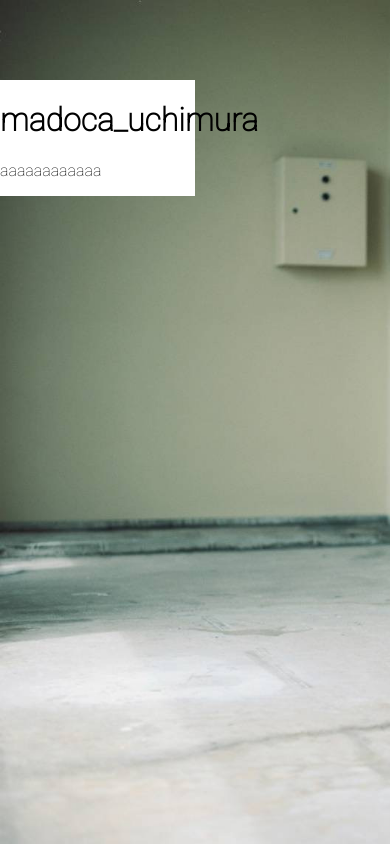
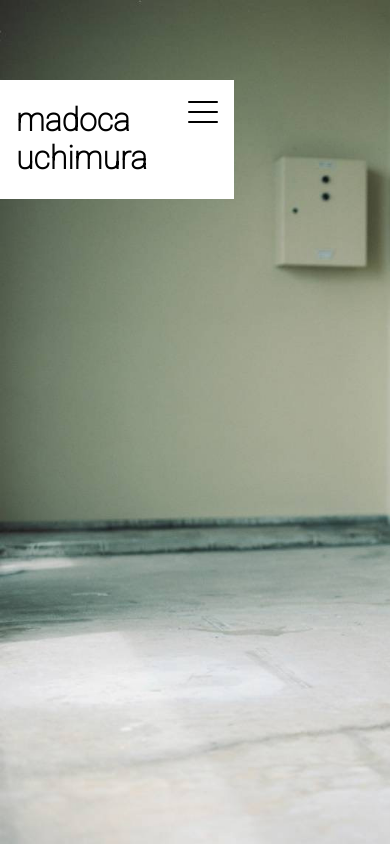
Before and after one commit to besburg/madoca_uchimura, a plain HTML site: page index.html in a window 390 px wide. Drawn offline with nearby package versions, Linux system fonts and the light colour scheme.

Commit message:
ハンバーガーメニュー用ボタン追加

```diff
--- a/css/style.css
+++ b/css/style.css
@@ -74,10 +74,64 @@ a {
         left: 0;
         z-index: 2;
         display: block!important;
-        width:50%;
+        width:60%;
         background-color: #fff;
    }
    .swiper-slide img{
        padding: unset;
    }
+   .btn {
+       position: relative;
+   }
+   .menu-trigger {
+       position: absolute;
+       top: 0;
+       right: 1rem;
+       width: 30px;
+       height: 22px;
+   }
+   .menu-trigger span {
+    position: absolute;
+    left: 0;
+    width: 100%;
+    height: 2px;
+    background-color: #000;
+    border-radius: 4px;
+    display: inline-block;
+    transition: all 0.4s;
+    box-sizing: border-box;
+   }
+   .menu-trigger span:nth-of-type(1) {
+    top: 0;
+   }
+   .menu-trigger span:nth-of-type(2) {
+    top: 10px;
+   }
+   .menu-trigger span:nth-of-type(3) {
+    bottom: 0;
+   }
+   .menu-trigger.active span:nth-of-type(1) {
+    -webkit-transform: translateY(10px) rotate(-45deg);
+    transform: translateY(10px) rotate(-45deg);
+   }
+   .menu-trigger.active span:nth-of-type(2) {
+    left: 50%;
+    opacity: 0;
+    -webkit-animation: active-menu-bar02 .8s forwards;
+    animation: active-menu-bar02 .8s forwards;
+   }
+   @-webkit-keyframes active-menu-bar02 {
+    100% {
+    height: 0;
+    }
+   }
+   @keyframes active-menu-bar02 {
+    100% {
+    height: 0;
+    }
+   }
+   .menu-trigger.active span:nth-of-type(3) {
+    -webkit-transform: translateY(-10px) rotate(45deg);
+    transform: translateY(-10px) rotate(45deg);
+   }
 }
--- a/index.html
+++ b/index.html
@@ -33,8 +33,14 @@
     </header>
     <header class="sp-header" style="display: none;">
         <div>
-            <h1>madoca_uchimura</h1>
-            <p>aaaaaaaaaaaa</p>
+            <div class="btn">
+                <h1 style="padding-left: 1rem;"><a href="">madoca uchimura</a></h1>
+                <a class="menu-trigger" id="menu-trigger05" href="#">
+                    <span></span>
+                    <span></span>
+                    <span></span>
+                </a>
+            </div>
         </div>
     </header>
     <div class="swiper-container mix" style="flex: 2; height: 100vh; text-align: center;">
--- a/js/main.js
+++ b/js/main.js
@@ -64,4 +64,12 @@ $(function(){
         })
         mySwiper3.update();
     })
+
+    $('.menu-trigger').click(function(){
+        if($(this).hasClass("active")){ // クリックされた要素がclickedクラスだったら
+            $(this).removeClass("active");
+          }else{
+            $(this).addClass("active");
+        }
+    })
 })
```
